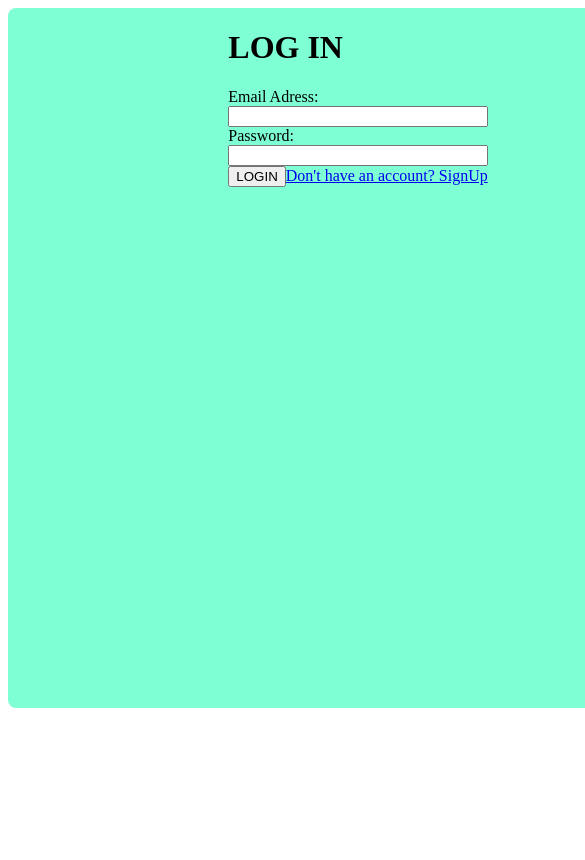
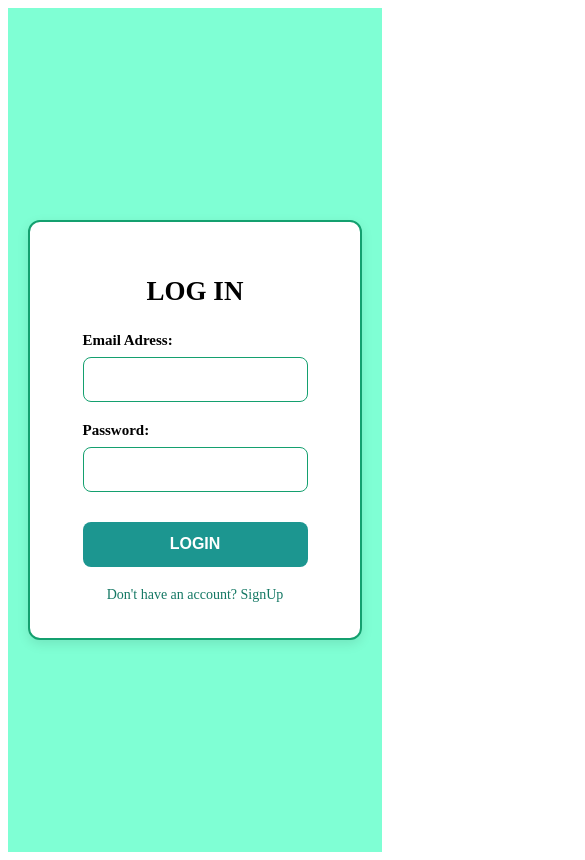
Before and after one commit to khethiwengema04-gif/ShoppingList, a React (Vite) app: page /login in a window 390 px wide. Shown: the top 860 px of the page, 585 px wide, since content can reach past the window. Built offline with nearby package versions, Linux system fonts and the light colour scheme.

Commit message:
I fixed the style and did media query

```diff
--- a/src/Components/Pages/LogIn/LogIn.module.css
+++ b/src/Components/Pages/LogIn/LogIn.module.css
@@ -1,56 +1,103 @@
 .container {
-    width: 700px;
+    width: 100%;
+    min-height: 100vh;
+    display: flex;
+    justify-content: center;
+    align-items: center;
+    background-color: aquamarine;
+    padding: 20px;
+    box-sizing: border-box;
+}
+
+.loginForm {
+    width: 100%;
+    max-width: 420px;
+    min-height: 420px;
     display: flex;
     flex-direction: column;
-    margin: auto;
-    margin-top: 0px;
-    padding-bottom: 0px;
+    justify-content: center;
     align-items: center;
-    background: aquamarine;
-
-    font: 100px;
-    font-size: medium;
-    height: 700px;
-    gap: 30px;
-    border-radius: 8px;
-
+    padding: 35px;
+    background-color: white;
+    border: 2px solid rgb(20, 160, 111);
+    border-radius: 12px;
+    box-sizing: border-box;
+    box-shadow: 0 4px 12px rgba(0, 0, 0, 0.1);
 }
 
-.header {
-    display: flex;
-    flex-direction: column;
-    align-items: center;
-    gap: 30px;
-    width: 200px;
-    margin-top: 30px;
-}
-
-.text {
-
-    font-size: 70px;
+.tittle {
+    font-size: 32px;
     font-weight: 700;
-    gap: 20px;
-
-}
-
-.email {
-    display: flex;
-    flex-direction: column;
-    text-align: start;
+    margin-bottom: 25px;
     color: black;
 }
 
+.email,
 .password {
+    width: 100%;
     display: flex;
     flex-direction: column;
-    text-align: start;
+    gap: 8px;
+    margin-bottom: 20px;
     color: black;
+    font-size: 15px;
+    font-weight: 600;
 }
 
-.button {
+.emailInput,
+.passwordInput {
+    width: 100%;
+    height: 45px;
+    padding: 0 12px;
+    border: 1px solid rgb(20, 160, 111);
+    border-radius: 8px;
+    font-size: 15px;
+    outline: none;
+    box-sizing: border-box;
+}
+
+.emailInput:focus,
+.passwordInput:focus {
+    border: 2px solid rgb(20, 160, 111);
+}
+
+.loginBtn {
+    width: 100%;
+    height: 45px;
+    margin-top: 10px;
+    border: none;
+    border-radius: 8px;
     background-color: rgb(28, 150, 144);
-    gap: 30px;
-    border-radius: 8px;
+    color: white;
+    font-size: 16px;
+    font-weight: 600;
     cursor: pointer;
+    transition: 0.3s ease;
+}
 
+.loginBtn:hover {
+    background-color: rgb(20, 160, 111);
 }
+
+.signUp {
+    display: block;
+    margin-top: 20px;
+    text-align: center;
+    color: rgb(20, 120, 100);
+    font-size: 14px;
+    text-decoration: none;
+}
+
+.signUp:hover {
+    text-decoration: underline;
+}
+
+@media (max-width: 500px) {
+    .loginForm {
+        padding: 25px 20px;
+    }
+
+    .tittle {
+        font-size: 27px;
+    }
+}
```
